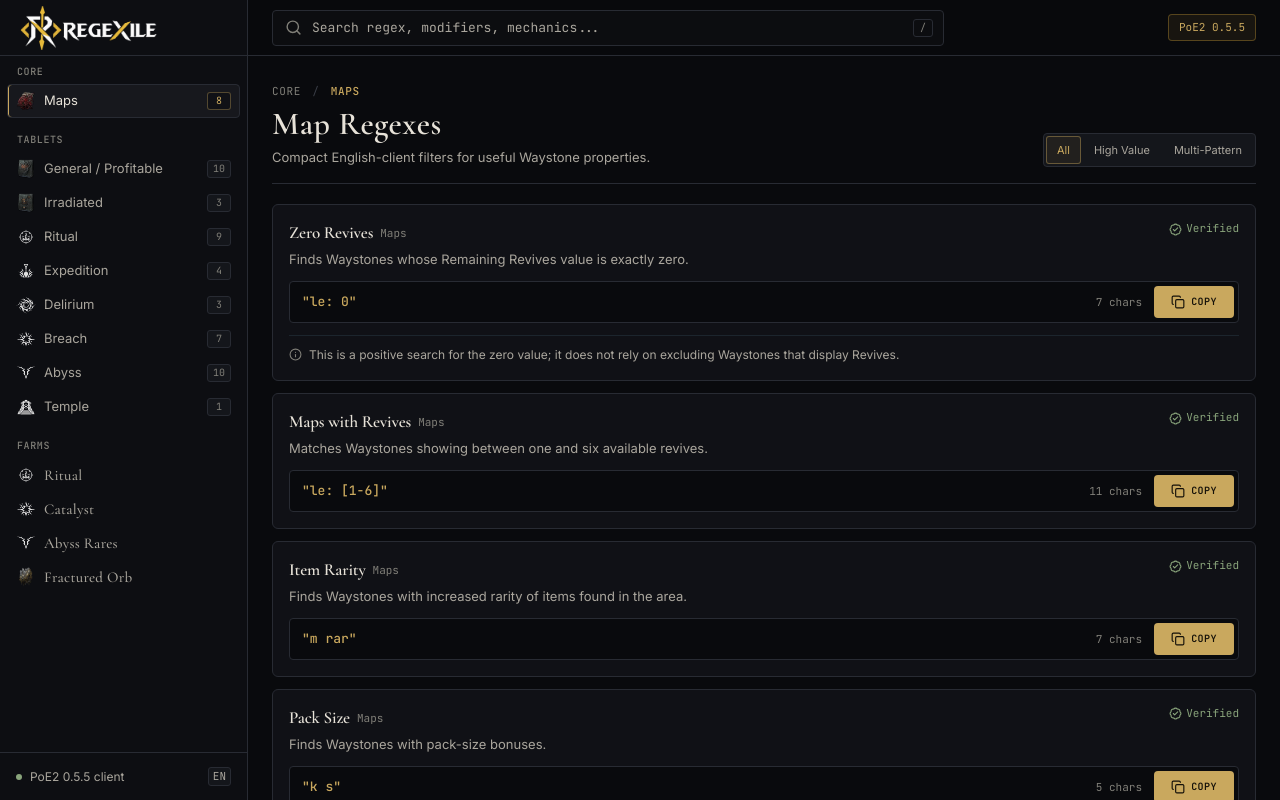
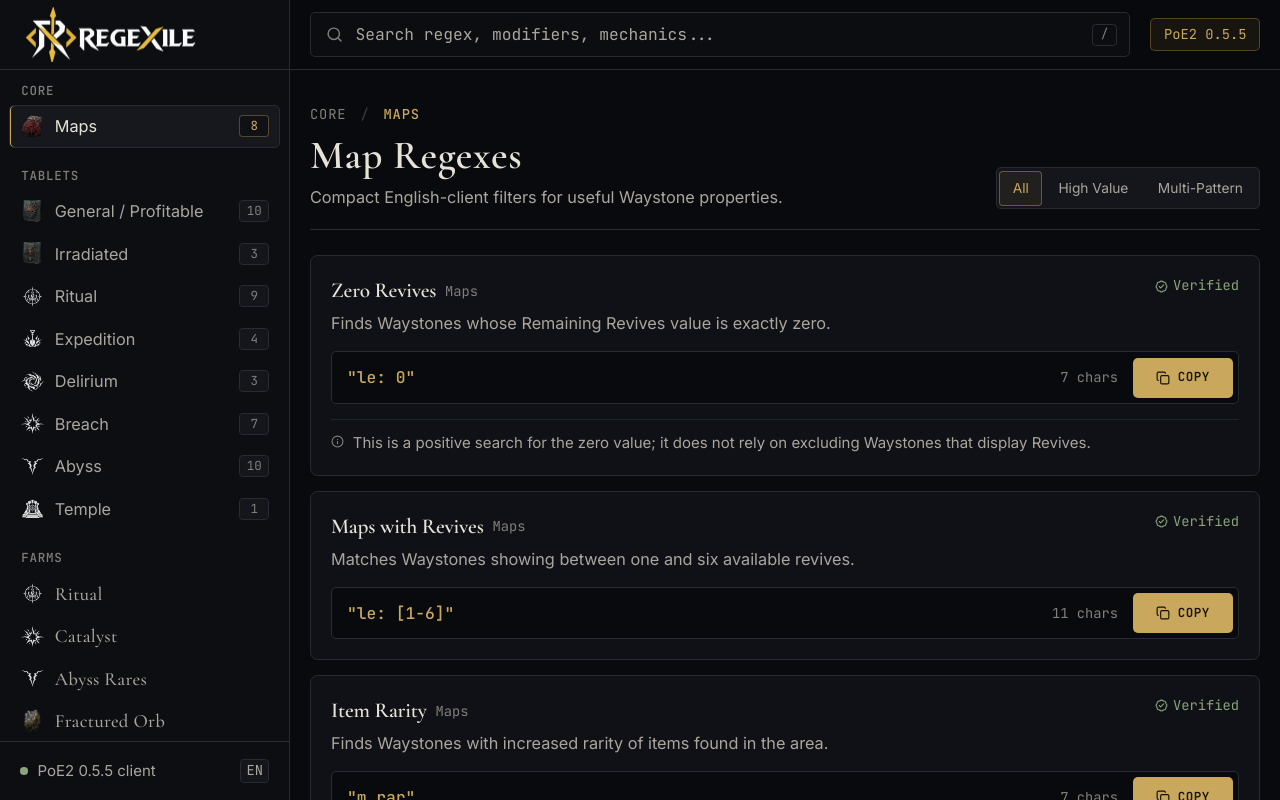
Before and after one commit to SCamposs/regexile, a Next.js app: page /maps in a window 1280 px wide. Shown: the top 800 px of the page. Built offline with nearby package versions, Linux system fonts and the light colour scheme.

Commit message:
style: increase global interface scale

```diff
--- a/app/globals.css
+++ b/app/globals.css
@@ -49,9 +49,10 @@
 }
 
 html {
-  min-width: 20rem;
+  min-width: 16rem;
   min-height: 100%;
   background: var(--canvas);
+  font-size: 125%;
   scroll-padding-top: var(--header-height);
 }
 
@@ -2071,7 +2072,7 @@ kbd {
   cursor: pointer;
 }
 
-@media (max-width: 68rem) {
+@media (max-width: 85rem) {
   :root {
     --sidebar-width: 14.5rem;
   }
@@ -2083,7 +2084,7 @@ kbd {
   }
 }
 
-@media (max-width: 56rem) {
+@media (max-width: 70rem) {
   .app-shell {
     grid-template-columns: minmax(0, 1fr);
   }
@@ -2132,7 +2133,7 @@ kbd {
   }
 }
 
-@media (max-width: 43.75rem) {
+@media (max-width: 54.6875rem) {
   .workspace-header {
     grid-template-columns: auto minmax(0, 1fr);
     padding: 0.5rem 0.75rem;
```
